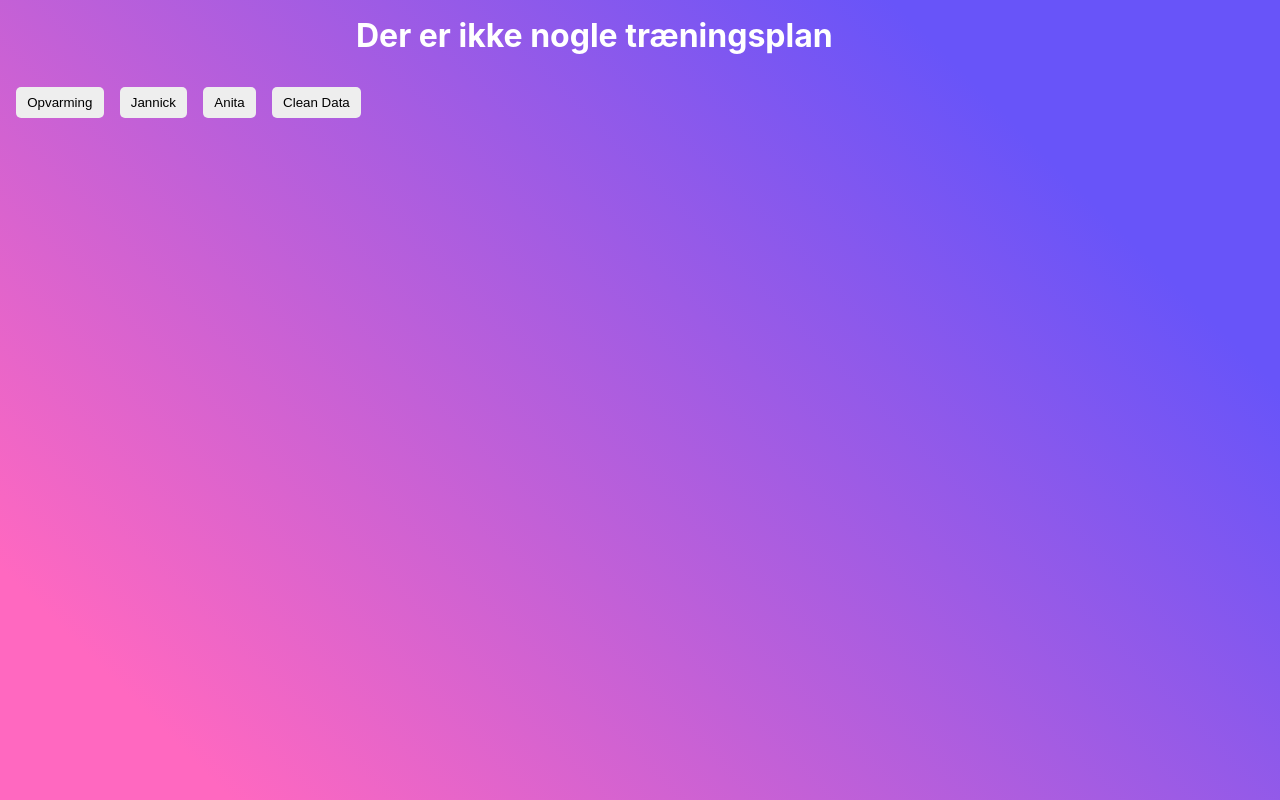
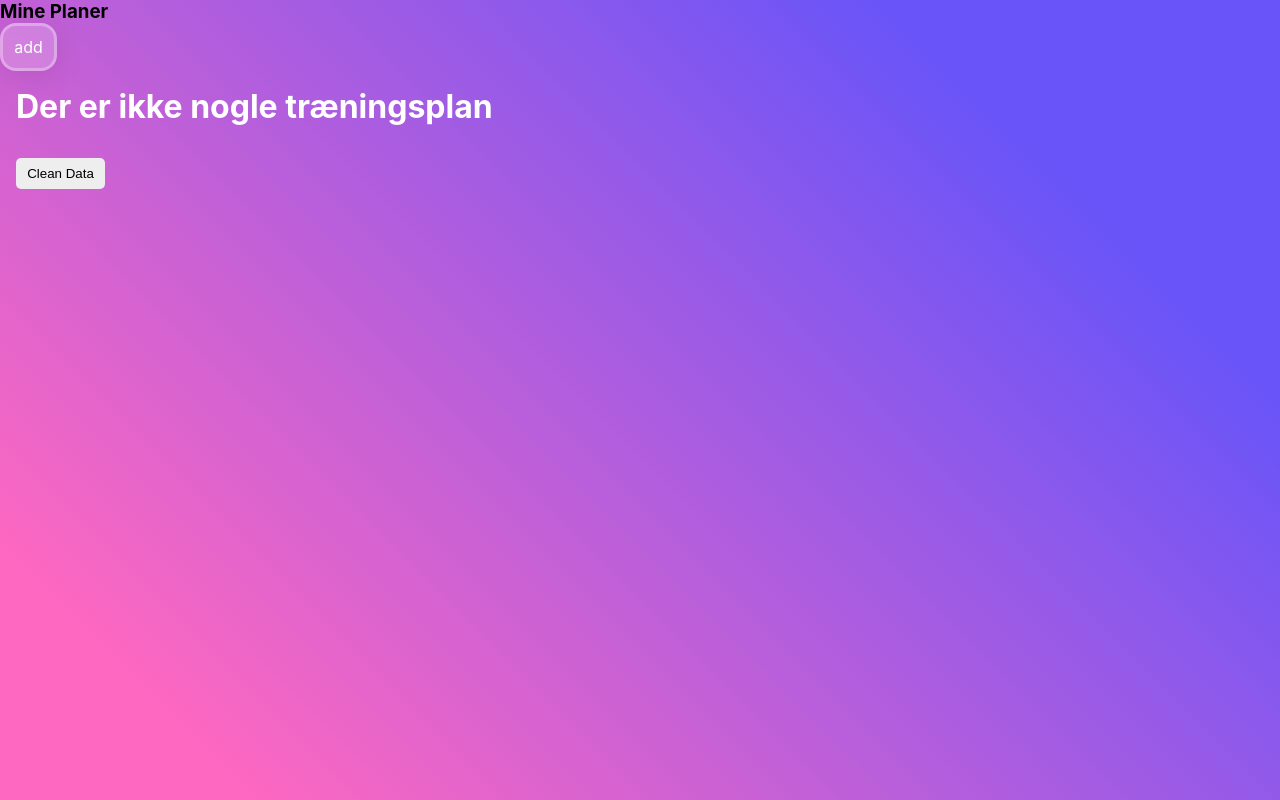
Before and after one commit to LolerSwager/fitness_app, a React (Create React App) app: page / in a window 1280 px wide. Built offline with nearby package versions, Linux system fonts and the light colour scheme.

Commit message:
you can now add & deleate plans

```diff
--- a/public/index.html
+++ b/public/index.html
@@ -5,10 +5,7 @@
         <link rel="icon" href="%PUBLIC_URL%/favicon.ico" />
         <meta name="viewport" content="width=device-width, initial-scale=1" />
         <meta name="theme-color" content="#000000" />
-    <meta
-      name="description"
-      content="Web site created using create-react-app"
-    />
+        <meta name="description" content="Web site created using create-react-app" />
         <link rel="apple-touch-icon" href="%PUBLIC_URL%/logo192.png" />
         <!--
       manifest.json provides metadata used when your web app is installed on a
@@ -24,7 +21,7 @@
       work correctly both with client-side routing and a non-root public URL.
       Learn how to configure a non-root public URL by running `npm run build`.
     -->
-    <title>React App</title>
+        <title>Fitness PWA</title>
     </head>
     <body>
         <noscript>You need to enable JavaScript to run this app.</noscript>
@@ -38,6 +35,5 @@
 
       To begin the development, run `npm start` or `yarn start`.
       To create a production bundle, use `npm run build` or `yarn build`.
-    -->
-  </body>
+    --></body>
 </html>
--- a/src/App.js
+++ b/src/App.js
@@ -3,10 +3,26 @@ import Home from "./Pages"
 import JannickData from "./Json/Jannick_plan.json"
 import AnitaData from "./Json/Anita_plan.json"
 import OpvarmingData from "./Json/Opvarming_plan.json"
-import { useState } from "react"
+import { useState, useEffect } from "react"
 import styled from "styled-components"
 
 function App() {
+    // demo data
+    useEffect(() => {
+        if (!localStorage.getItem("Øvelser")) {
+            localStorage.setItem("Øvelser", JSON.stringify(OpvarmingData))
+        }
+        if (!localStorage.getItem("Jannick")) {
+            localStorage.setItem("Jannick", JSON.stringify(JannickData))
+        }
+        if (!localStorage.getItem("Anita")) {
+            localStorage.setItem("Anita", JSON.stringify(AnitaData))
+        }
+        if (!localStorage.getItem("planList")) {
+            localStorage.setItem("planList", JSON.stringify(["Øvelser", "Jannick", "Anita"]))
+        }
+    }, [])
+
     const storedPlan = localStorage.getItem("PlanData")
     let initialPlan = null
 
@@ -19,24 +35,68 @@ function App() {
         }
     }
 
-    const [plan, setPlan] = useState(initialPlan)
+    const storedPlanList = localStorage.getItem("planList")
+    let initialPlanList = []
 
-    const LoadOpvarmingData = () => {
-        localStorage.setItem("PlanData", JSON.stringify(OpvarmingData))
-        setPlan(OpvarmingData)
+    if (storedPlanList) {
+        try {
+            initialPlanList = JSON.parse(storedPlanList)
+        } catch (e) {
+            console.error("Error parsing JSON from localStorage:", e)
+            initialPlanList = []
+        }
     }
 
-    const LoadJannickData = () => {
-        localStorage.setItem("PlanData", JSON.stringify(JannickData))
-        setPlan(JannickData)
+    const [plan, setPlan] = useState(initialPlan)
+    const [planList, setPlanList] = useState(initialPlanList)
+
+    const CleanData = () => {
+        localStorage.removeItem("PlanData")
+        setPlan(null)
     }
 
-    const LoadAnitaData = () => {
-        localStorage.setItem("PlanData", JSON.stringify(AnitaData))
-        setPlan(AnitaData)
+    function HandleCurrentPlan(item) {
+        const selectedPlan = localStorage.getItem(item)
+        if (selectedPlan) {
+            localStorage.setItem("PlanData", selectedPlan)
+            setPlan(JSON.parse(selectedPlan))
+        }
     }
 
-    const CleanData = () => {
+    const CreateNewPlan = () => {
+        const newPlanName = `newPlan ${planList.length + 1}`
+        const updatedPlanList = [...planList, newPlanName]
+        setPlanList(updatedPlanList)
+        localStorage.setItem("planList", JSON.stringify(updatedPlanList))
+
+        const newPlan = [
+            {
+                id: `${planList.length + 1}`,
+                name: newPlanName,
+                Title: `${newPlanName} Plan`,
+                exercisePlan: [
+                    {
+                        id: 1,
+                        machineNr: null,
+                        exerciseName: null,
+                        repetitions: null,
+                        weight: null,
+                        remarks: null,
+                    },
+                ],
+            },
+        ]
+
+        localStorage.setItem(newPlanName, JSON.stringify(newPlan))
+    }
+
+    const handleDeletePlan = (planToRemove) => {
+        const updatedPlanList = planList.filter((item) => item !== planToRemove.name)
+        setPlanList(updatedPlanList)
+        localStorage.setItem("planList", JSON.stringify(updatedPlanList))
+
+        localStorage.removeItem(planToRemove.name)
+
         localStorage.removeItem("PlanData")
         setPlan(null)
     }
@@ -45,11 +105,19 @@ function App() {
         <StyledApp>
             <header></header>
             <main>
-                <Home plan={plan} />
+                <menu>
+                    <h3>Mine Planer</h3>
+                    <ul>
+                        {planList.map((item) => (
+                            <li key={item} onClick={() => HandleCurrentPlan(item)}>
+                                {item}
+                            </li>
+                        ))}
+                        <li onClick={CreateNewPlan}>add</li>
+                    </ul>
+                </menu>
+                <Home plan={plan} onDeletePlan={handleDeletePlan} />
                 <div className="spacer">
-                    <button onClick={LoadOpvarmingData}>Opvarming</button>
-                    <button onClick={LoadJannickData}>Jannick</button>
-                    <button onClick={LoadAnitaData}>Anita</button>
                     <button onClick={CleanData}>Clean Data</button>
                 </div>
             </main>
@@ -84,6 +152,25 @@ const StyledApp = styled.main`
                 }
             }
         }
+        menu {
+            ul {
+                display: flex;
+                flex-wrap: wrap;
+                gap: 1rem;
+                li {
+                    list-style: none;
+                    cursor: pointer;
+                    padding: 0.7rem;
+                    color: white;
+                    background: rgba(255, 255, 255, 0.2);
+                    border-radius: 16px;
+                    box-shadow: 0 4px 30px rgba(0, 0, 0, 0.1);
+                    backdrop-filter: blur(4.9px);
+                    border: 0.2rem solid rgba(255, 255, 255, 0.3);
+                    border-radius: 1rem;
+                }
+            }
+        }
     }
 `
 
--- a/src/Components/PlanCard.jsx
+++ b/src/Components/PlanCard.jsx
@@ -48,9 +48,9 @@ const PlanCard = ({ data }) => {
 const StyledCard = styled.div`
     display: flex;
     flex-direction: column;
-    gap: 1rem;
+    gap: 2rem;
     font-size: 1.3rem;
-    padding: 1rem;
+    padding: 2rem;
     border-radius: 10px;
 
     //Glass effect
@@ -58,7 +58,6 @@ const StyledCard = styled.div`
     border-radius: 16px;
     box-shadow: 0 4px 30px rgba(0, 0, 0, 0.1);
     backdrop-filter: blur(4.9px);
-    -webkit-backdrop-filter: blur(4.9px);
     border: 0.2rem solid rgba(255, 255, 255, 0.3);
     h3 {
         position: relative;
--- a/src/Json/Anita_plan.json
+++ b/src/Json/Anita_plan.json
@@ -1,5 +1,7 @@
 [
     {
+        "id": 3,
+        "name": "Anita",
         "Title": "Anita's trænings skema",
         "exercisePlan": [
             {
--- a/src/Json/Jannick_plan.json
+++ b/src/Json/Jannick_plan.json
@@ -1,5 +1,7 @@
 [
     {
+        "id": 2,
+        "name": "Jannick",
         "Title": "Jannick's trænings skema",
         "exercisePlan": [
             {
--- a/src/Json/Opvarming_plan.json
+++ b/src/Json/Opvarming_plan.json
@@ -1,5 +1,7 @@
 [
     {
+        "id": 1,
+        "name": "Øvelser",
         "Title": "Opvarmnings Øvelser",
         "exercisePlan": [
             {
--- a/src/Pages/index.jsx
+++ b/src/Pages/index.jsx
@@ -1,12 +1,32 @@
 import styled from "styled-components"
 import PlanCard from "../Components/PlanCard"
+import { FontAwesomeIcon } from "@fortawesome/react-fontawesome"
+import { faArrowsUpDownLeftRight, faPen, faTrashCan } from "@fortawesome/free-solid-svg-icons"
 
-const Home = ({ plan }) => {
+const Home = ({ plan, onDeletePlan }) => {
     return (
         <StyledHome>
             {plan && plan.length > 0 && plan[0]?.exercisePlan ? (
                 <>
-                    <h1>{plan[0].Title}</h1>
+                    <span className="row">
+                        <h1>{plan[0].Title}</h1>
+
+                        <ul>
+                            <li onClick={() => onDeletePlan(plan[0])}>
+                                Delete
+                                <FontAwesomeIcon icon={faTrashCan} />
+                            </li>
+                            <li>
+                                Move
+                                <FontAwesomeIcon icon={faArrowsUpDownLeftRight} />
+                            </li>
+                            <li>
+                                Change
+                                <FontAwesomeIcon icon={faPen} />
+                            </li>
+                        </ul>
+                    </span>
+
                     {plan[0].exercisePlan.map((item) => (
                         <PlanCard data={item} key={item.id} />
                     ))}
@@ -22,7 +42,6 @@ const StyledHome = styled.div`
     display: flex;
     flex-direction: column;
     color: white;
-    max-width: 600px;
     width: 100%;
     margin: auto;
     padding: 1rem;
@@ -30,6 +49,56 @@ const StyledHome = styled.div`
     ul {
         list-style: none;
     }
+
+    .row {
+        display: flex;
+        flex-wrap: wrap;
+        align-items: center;
+        gap: 1rem;
+        ul {
+            display: flex;
+            align-items: center;
+
+            color: white;
+            background: rgba(255, 255, 255, 0.2);
+            border-radius: 16px;
+            box-shadow: 0 4px 30px rgba(0, 0, 0, 0.1);
+            backdrop-filter: blur(4.9px);
+            border: 0.2rem solid rgba(255, 255, 255, 0.3);
+            border-radius: 1rem;
+
+            li {
+                display: inherit;
+                align-items: center;
+                gap: 0.7rem;
+                padding: 0.7rem;
+                list-style: none;
+                cursor: pointer;
+                font-weight: 550;
+
+                &:hover {
+                    color: rgba(0, 0, 0, 0.555);
+                    * {
+                        color: rgba(0, 0, 0, 0.555);
+                    }
+                }
+
+                position: relative;
+
+                &:not(:first-child) {
+                    &::before {
+                        content: "";
+                        width: 0.2rem;
+                        height: 100%;
+                        background: rgba(255, 255, 255, 0.3);
+                        position: absolute;
+                        top: 0pc;
+                        right: 100%;
+                    }
+                }
+            }
+        }
+    }
 `
 
 export default Home
```
Lines whose indentation alone changed are shown as unchanged.
